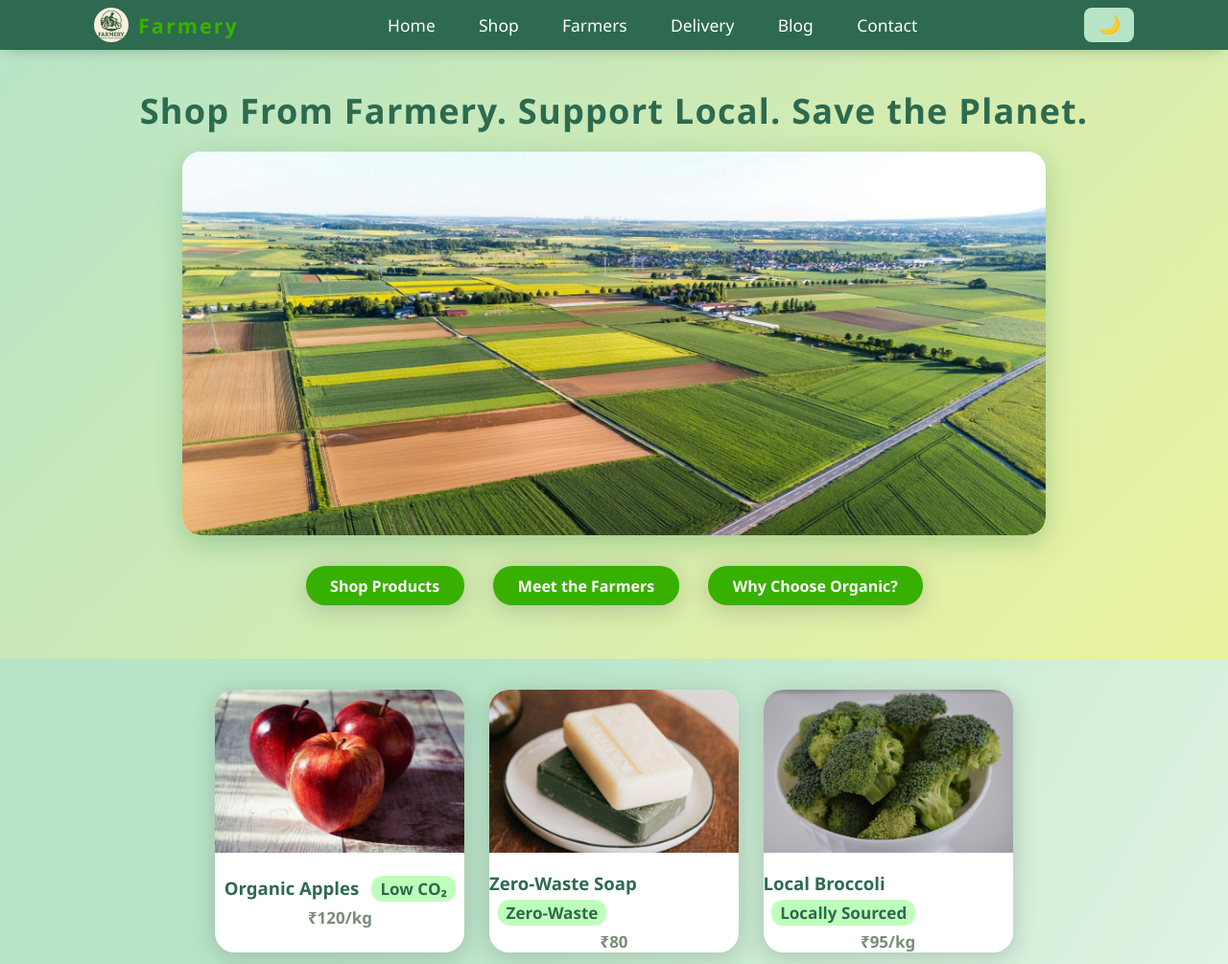
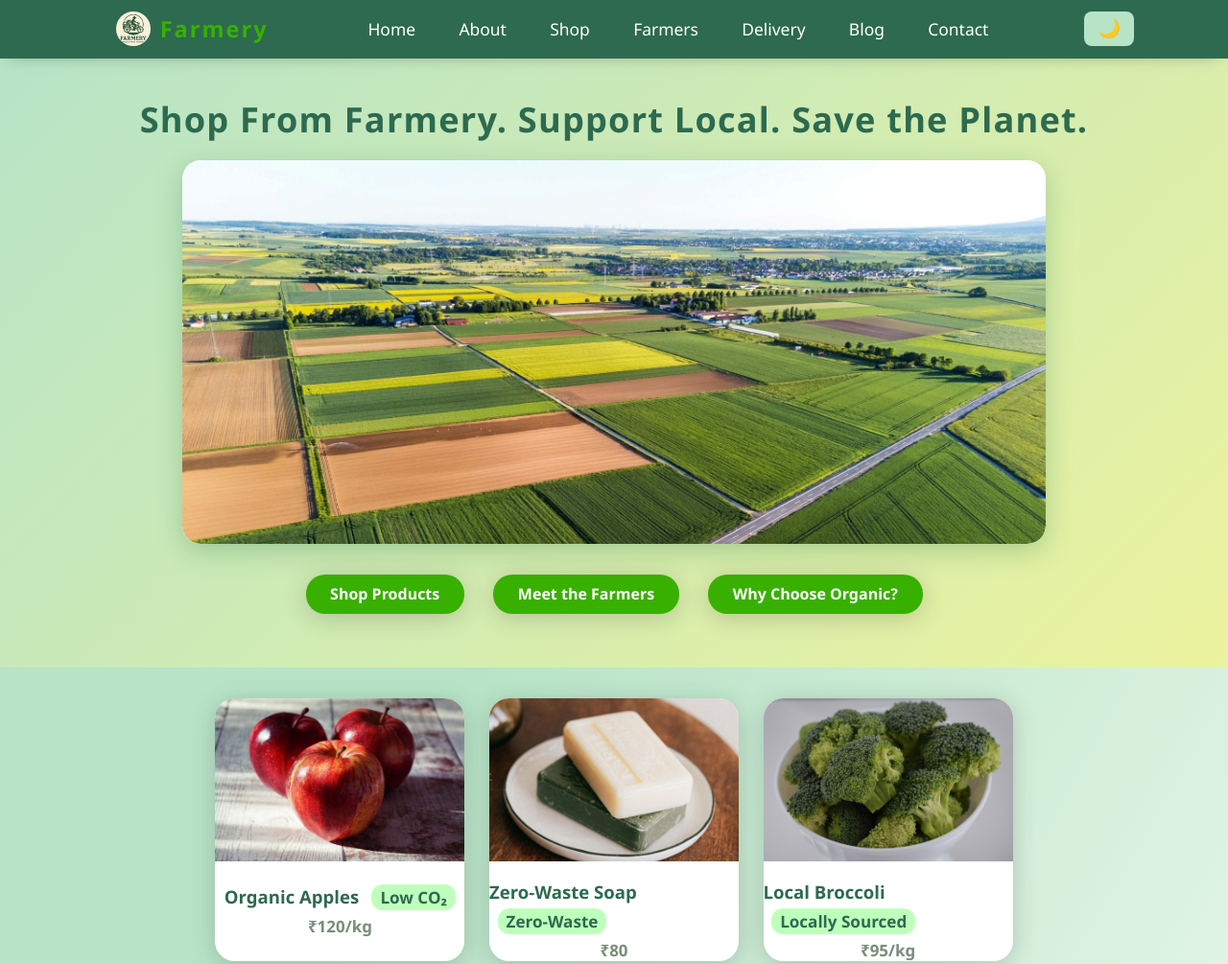
Before and after one commit to nabinkrpal/Farmery-Organic-Store, a website: page public/index.html in a window 1280 px wide. Shown: the top 1005 px of the page at 96% size. Drawn offline with Linux system fonts and the light colour scheme.

Commit message:
Update index.html

```diff
--- a/public/index.html
+++ b/public/index.html
@@ -12,12 +12,15 @@
 <body>
   <header>
     <nav>
-      <div class="brand">
-        <img src="images/logo.jpg" alt="Sustainably Logo" class="logo">
-        <span class="site-name">Farmery</span>
-      </div>
+      <a class="img1" href="index.html">
+        <div class="brand">
+          <img src="images/logo.jpg" alt="Sustainably Logo" class="logo">
+          <span class="site-name">Farmery</span>
+        </div>
+      </a>
       <div class="nav-links">
         <a href="index.html">Home</a>
+        <a href="about.html">About</a>
         <a href="shop.html">Shop</a>
         <a href="farmer.html">Farmers</a>
         <a href="delivery.html">Delivery</a>
```
